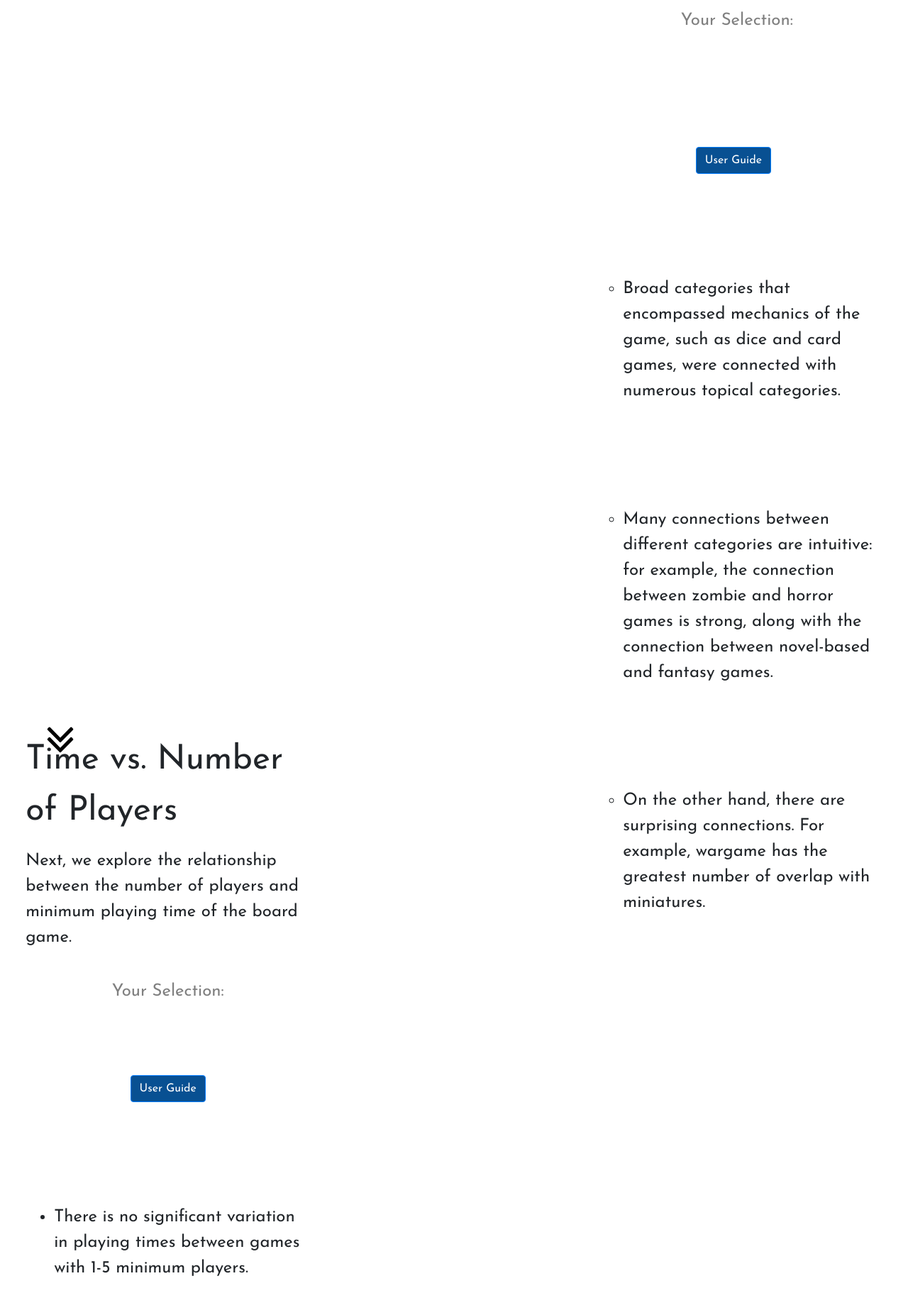
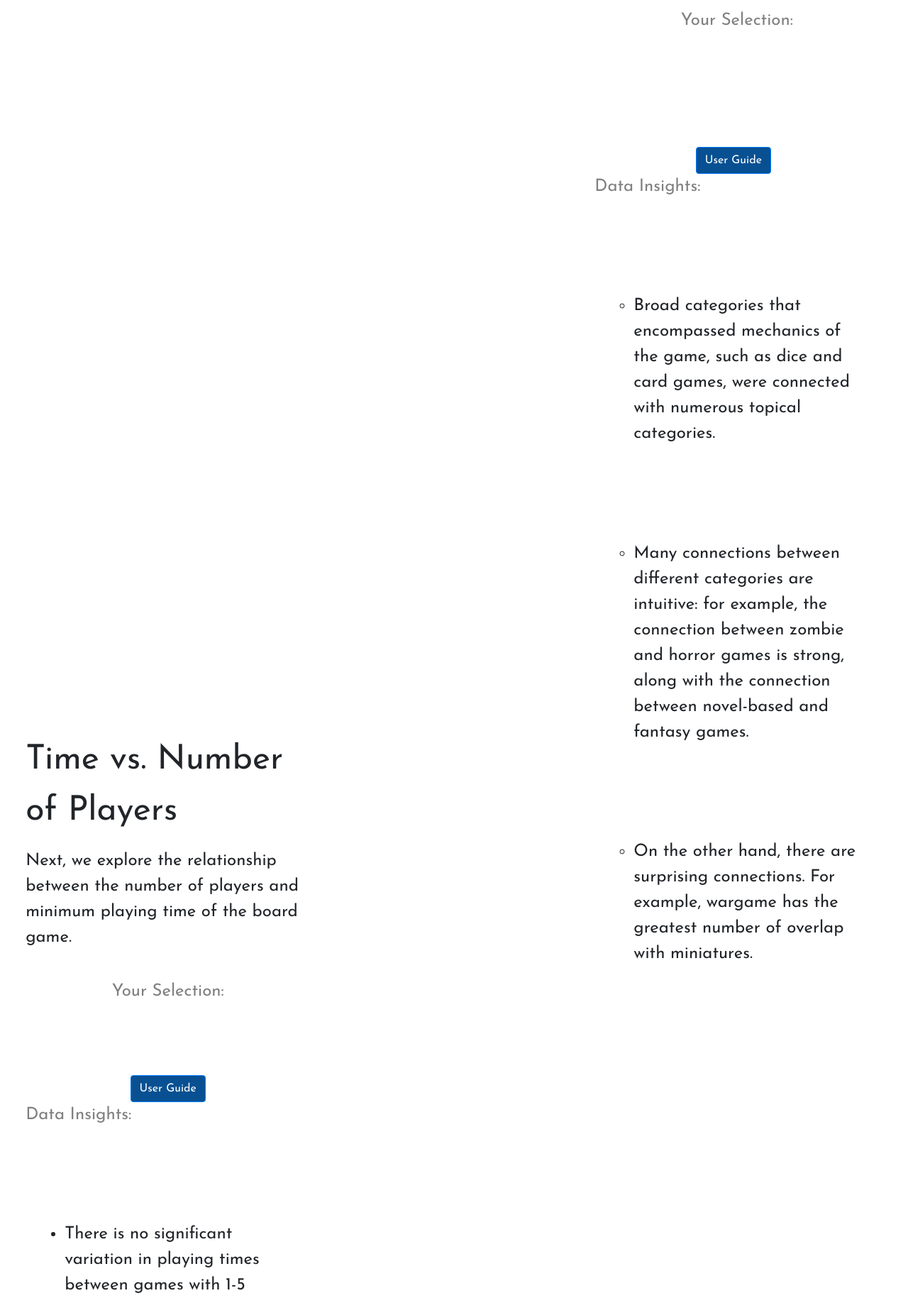
Before and after one commit to sangjunp4rk/boardgame_design_data_viz, a Flask app: page / in a window 1280 px wide. Shown: the part 3805-5634 px from the top of the page at 71% size. Run offline with Flask 2, Linux system fonts and the light colour scheme; a map, chart or similar area stays blank; some libraries are stand-ins or nearby versions.

Commit message:
delete toggleDataInsights buttons

```diff
--- a/templates/main.html
+++ b/templates/main.html
@@ -299,17 +299,7 @@
           <button type="button" class="btn btn-primary" data-toggle="modal" data-target="#categoryModal" style="margin-right: 2.5%;" >
             User Guide
           </button>
-          <!-- <button type="button" onclick="toggleDataInsights('categoryInsights')" class="btn btn-primary"  style="margin-left: 2.5%;">
-            Data Insight
-          </button> -->
-          <div id="categoryInsights" class="insights">
-            <ul style="list-style-type:circle;">
-  <li>Broad categories that encompassed mechanics of the game, such as dice and card games, were connected with numerous topical categories. </li>
-  <li>Many connections between different categories are intuitive: for example, the connection between zombie and horror games is strong, along with the connection between novel-based and fantasy games. </li>
-  <li>On the other hand, there are surprising connections. For example, wargame has the greatest number of overlap with miniatures. </li>
-</ul>
 
-        </div>
           <!-- The Modal -->
           <div class="modal" id="categoryModal">
             <div class="modal-dialog">
@@ -337,17 +327,20 @@
 
         </div>
 
+        <!-- Data Insights -->
+        <div class="row">
+          <div class="selection_header">Data Insights: </div>
+        </div>
+        <div id="categoryInsights" class="insights">
+          <ul style="list-style-type:circle;">
+          <li>Broad categories that encompassed mechanics of the game, such as dice and card games, were connected with numerous topical categories. </li>
+          <li>Many connections between different categories are intuitive: for example, the connection between zombie and horror games is strong, along with the connection between novel-based and fantasy games. </li>
+          <li>On the other hand, there are surprising connections. For example, wargame has the greatest number of overlap with miniatures. </li>
+          </ul>
       </div>
 
-      <div class="row" style="margin-left: -12%;margin-top:-25%;">
-          <div class="col-lg-5">
-          </div>
-          <div class="col-lg-1" >
-            <a href="#num_of_players_panel" id="rules_arrow_div">
-              <img src="static/images/angle-double-down.svg" class="down_arrow"style="height: 25%; "/>
-            </a>
-          </div>
-        </div>
+      </div>
+
     </div>
 
     <!-- NUM OF PLAYERS PANEL -->
@@ -380,18 +373,6 @@
                 User Guide
               </button>
 
-          <!-- <button type="button" onclick="toggleDataInsights('playersInsights')" class="btn btn-primary"  style="margin-left: 2.5%;">
-            Data Insight
-          </button> -->
-          <div id="playersInsights" class="insights" >
-          <ul>
-              <li>There is no significant variation in playing times between games with 1-5 minimum players.  </li>
-              <li>The bulk of playing times of games with 1-5 minimum players is 0-60 minutes. </li>
-              <li>Unsurprisingly, a large percentage of games that require more than 5 players at minimum had playing times of greater than 2.5 hours.
-              </li>
-          </ul>
-        </div>
-
               <!-- The Modal -->
               <div class="modal" id="playersModal">
                 <div class="modal-dialog">
@@ -423,6 +404,18 @@
               </div>
             </div>
 
+            <!-- Data Insights -->
+            <div class="row">
+              <div class="selection_header">Data Insights: </div>
+            </div>
+            <div id="playersInsights" class="insights" >
+            <ul>
+                <li>There is no significant variation in playing times between games with 1-5 minimum players.  </li>
+                <li>The bulk of playing times of games with 1-5 minimum players is 0-60 minutes. </li>
+                <li>Unsurprisingly, a large percentage of games that require more than 5 players at minimum had playing times of greater than 2.5 hours.
+                </li>
+            </ul>
+          </div>
           </div>
 
 
@@ -432,21 +425,8 @@
             </div>
           </div>
 
-
-
         </div>
-
-
       </div>
-      <div class="row" style="margin-left: 80%;">
-          <div class="col-lg-5">
-          </div>
-          <div class="col-lg-1" style="margin-top:0%;">
-            <a href="#mechanics_panel" id="rules_arrow_div">
-              <img src="static/images/angle-double-down.svg" class="down_arrow"style="height: 60%; "/>
-            </a>
-          </div>
-        </div>
     </div>
 
     <!-- MECHANICS PANEL -->
@@ -485,20 +465,6 @@
             User Guide
           </button>
 
-          <!-- <button type="button" onclick="toggleDataInsights('mechanicsInsights')" class="btn btn-primary"  style="margin-left: 2.5%;">
-            Data Insight
-          </button> -->
-          <div id="mechanicsInsights" class="insights" >
-          <ul>
-          <li>
-            The vast majority of board game mechanics had difficulties spanning from 1 (easiest) to 3 (somewhat difficult).
-          </li>
-          <li>
-              Hex-and-Counter and Dice Rolling had the greatest numbers of games that were classified as 5 (most difficult) in the difficulty scale.
-          </li>
-          </ul>
-        </div>
-
           <!-- The Modal -->
           <div class="modal" id="mechanicsModal">
             <div class="modal-dialog">
@@ -525,16 +491,23 @@
           </div>
         </div>
 
+        <!-- Data Insights -->
+        <div class="row">
+          <div class="selection_header">Data Insights: </div>
+        </div>
+        <div id="mechanicsInsights" class="insights" >
+        <ul>
+        <li>
+          The vast majority of board game mechanics had difficulties spanning from 1 (easiest) to 3 (somewhat difficult).
+        </li>
+        <li>
+            Hex-and-Counter and Dice Rolling had the greatest numbers of games that were classified as 5 (most difficult) in the difficulty scale.
+        </li>
+        </ul>
       </div>
-      <div class="row" style="left: -20%;">
-          <div class="col-lg-5">
-          </div>
-          <div class="col-lg-1" style="margin-top:-10%;">
-            <a href="#mechanics_panel" id="rules_arrow_div">
-              <img src="static/images/angle-double-down.svg" class="down_arrow"style="height: 60%; "/>
-            </a>
-          </div>
-        </div>
+
+      </div>
+
     </div>
 
     <!-- RATING RESULT -->
```
